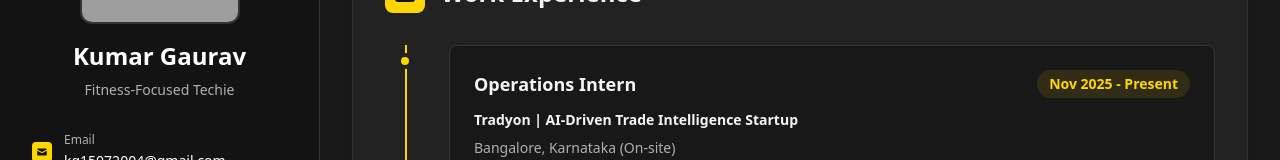
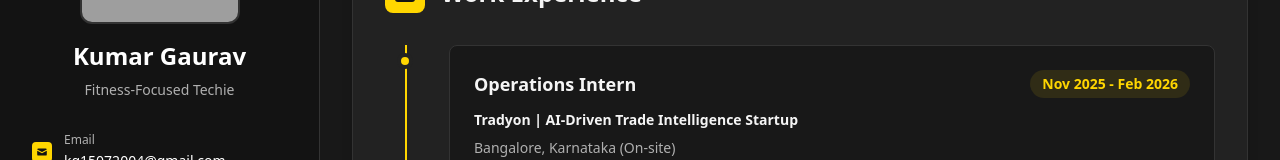
Before and after one commit to 1415-da/MY_PORTFOLIO, a React (Create React App) app: page / in a window 1280 px wide. Both pictures are taken after a click on the button "Experience". Shown: the part 168-328 px from the top of the page. Built offline with nearby package versions, Linux system fonts and the light colour scheme; grey boxes are pictures that could not be loaded.

Commit message:
Update internship end date from 'Present' to 'Feb 2026'

```diff
--- a/src/components/WorkExperience.js
+++ b/src/components/WorkExperience.js
@@ -26,7 +26,7 @@ const WorkExperience = () => {
             <div className="bg-[#181818] rounded-lg p-4 md:p-6 border border-[#333333] hover:border-[#FFD600]/30 transition-all duration-300 hover:shadow-lg group">
               <div className="flex flex-col md:flex-row md:justify-between md:items-start mb-3 gap-2 md:gap-0">
                 <h3 className="text-base md:text-lg font-bold text-[#f5f5f5] group-hover:text-[#FFD600] transition-colors duration-300">Operations Intern</h3>
-                <span className="text-[#FFD600] text-xs md:text-sm font-semibold bg-[#FFD600]/10 px-2 md:px-3 py-1 rounded-full self-start">Nov 2025 - Present</span>
+                <span className="text-[#FFD600] text-xs md:text-sm font-semibold bg-[#FFD600]/10 px-2 md:px-3 py-1 rounded-full self-start">Nov 2025 - Feb 2026</span>
               </div>
               <p className="text-[#f5f5f5] font-semibold text-sm mb-2">Tradyon | AI-Driven Trade Intelligence Startup</p>
               <p className="text-[#B0B0B0] text-sm mb-3">Bangalore, Karnataka (On-site)</p>
```
